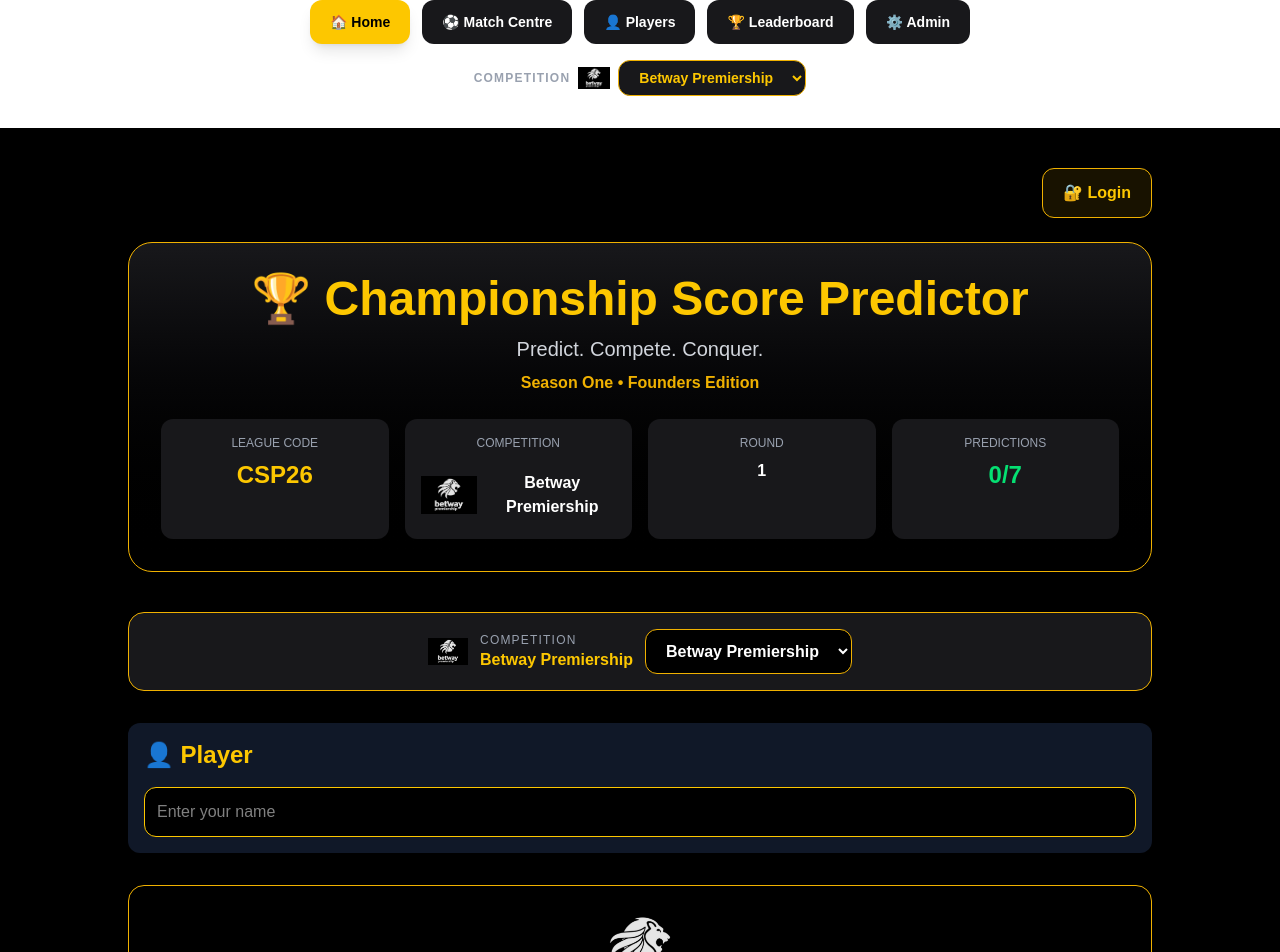
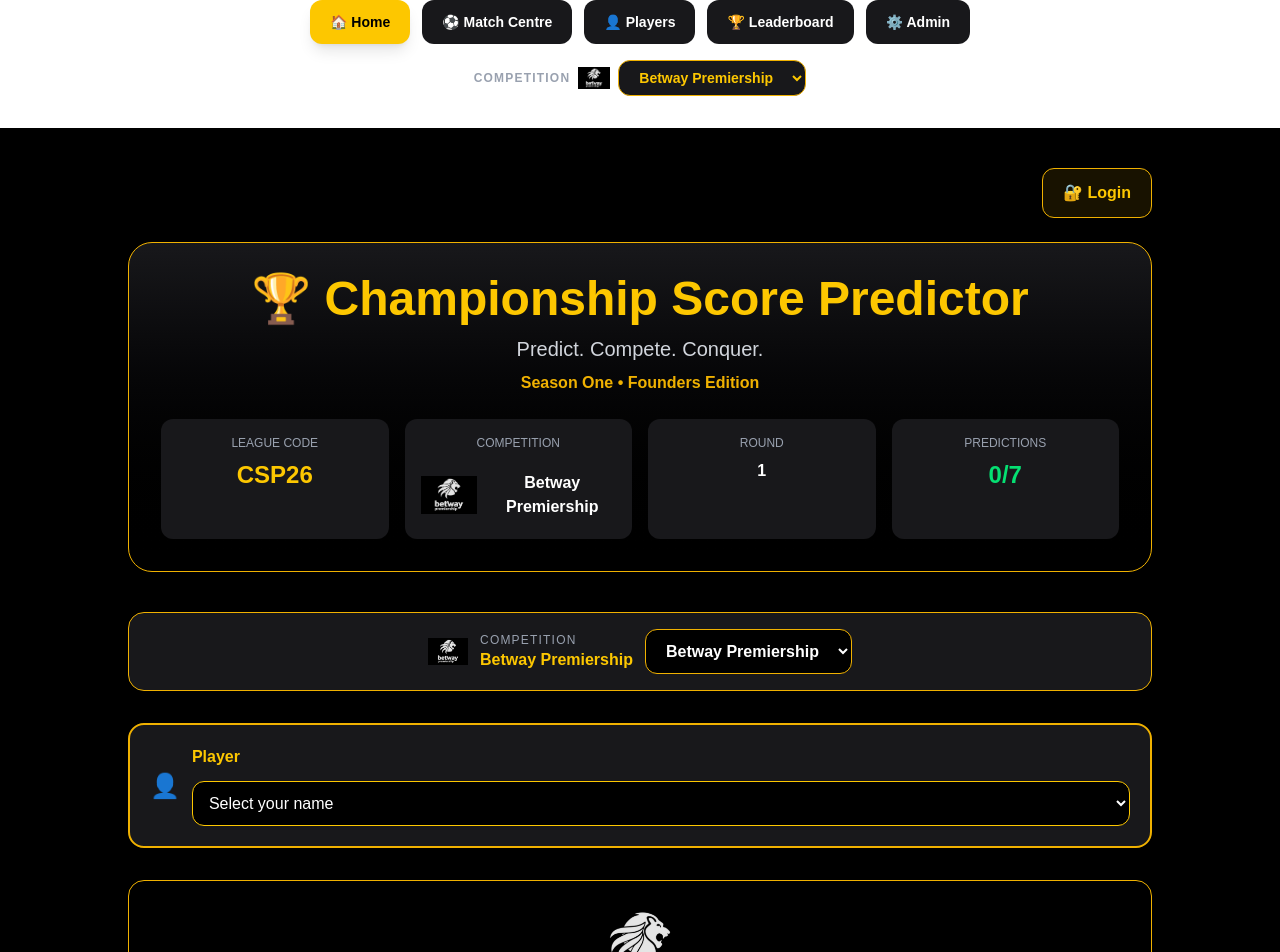
Before and after one commit to Zubula007/cspredictor, a Next.js app: page / in a window 1280 px wide. Shown: the top 952 px of the page. Built offline with nearby package versions, Linux system fonts and the light colour scheme.

Commit message:
Restore stable player selection and session flow

```diff
--- a/src/app/components/PlayerForm.tsx
+++ b/src/app/components/PlayerForm.tsx
@@ -1,24 +1,80 @@
+"use client";
+
+import { useEffect, useState } from "react";
+
+import playerRepository from "../repositories/playerRepository";
+import authService from "../services/authService";
+
 type PlayerFormProps = {
   playerName: string;
-  setPlayerName: (name: string) => void; };
+  setPlayerName: (name: string) => void;
+};
 
 export default function PlayerForm({
   playerName,
   setPlayerName,
 }: PlayerFormProps) {
+  const [players, setPlayers] = useState<
+    ReturnType<typeof playerRepository.getAll>
+  >([]);
+
+  useEffect(() => {
+    setPlayers(playerRepository.getActivePlayers());
+  }, []);
+
+  const handlePlayerChange = (
+    event: React.ChangeEvent<HTMLSelectElement>
+  ) => {
+    const name = event.target.value;
+
+    setPlayerName(name);
+
+    if (!name) {
+      authService.logout();
+      return;
+    }
+
+    const player =
+      playerRepository.getByDisplayName(name);
+
+    if (!player) {
+      authService.logout();
+      return;
+    }
+
+    authService.switchPlayer(player);
+  };
+
   return (
-    <div className="mt-8 bg-gray-900 rounded-xl p-4">
-      <h2 className="text-2xl font-bold text-yellow-400">
-        👤 Player
-      </h2>
+    <div className="rounded-2xl border-2 border-yellow-500 bg-zinc-900 p-5 shadow-xl">
+      <div className="flex items-center gap-3">
+        <span className="text-2xl">👤</span>
 
-      <input
-        type="text"
-        placeholder="Enter your name"
-        value={playerName}
-        onChange={(e) => setPlayerName(e.target.value)}
-        className="mt-4 w-full rounded-xl bg-black border border-yellow-400 p-3 text-white"
-      />
+        <div className="flex-1">
+          <p className="font-bold text-yellow-400">
+            Player
+          </p>
+
+          <select
+            value={playerName}
+            onChange={handlePlayerChange}
+            className="mt-3 w-full rounded-xl border border-yellow-400 bg-black p-3 text-white outline-none focus:border-yellow-300"
+          >
+            <option value="">
+              Select your name
+            </option>
+
+            {players.map((player) => (
+              <option
+                key={player.id}
+                value={player.displayName}
+              >
+                {player.displayName}
+              </option>
+            ))}
+          </select>
+        </div>
+      </div>
     </div>
   );
 }
```
